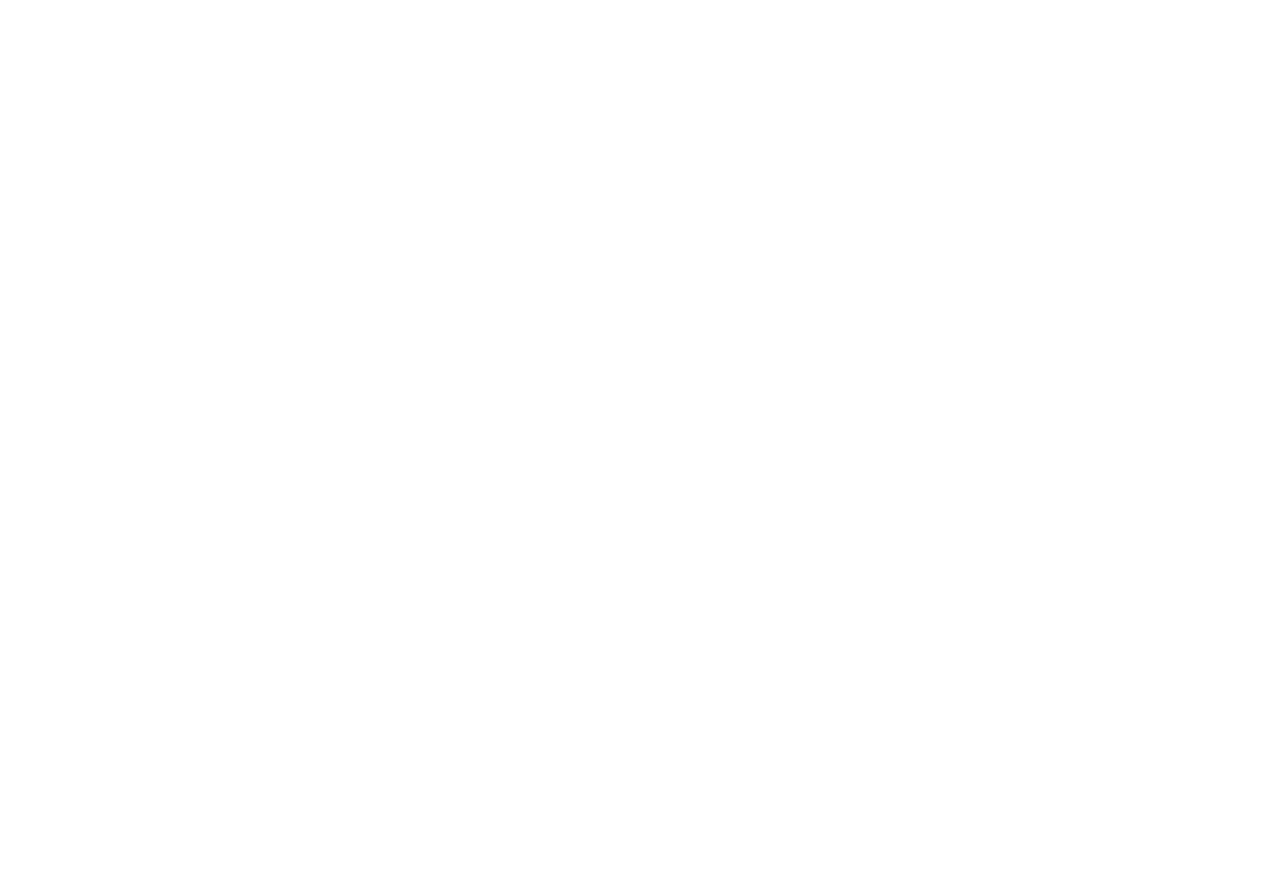
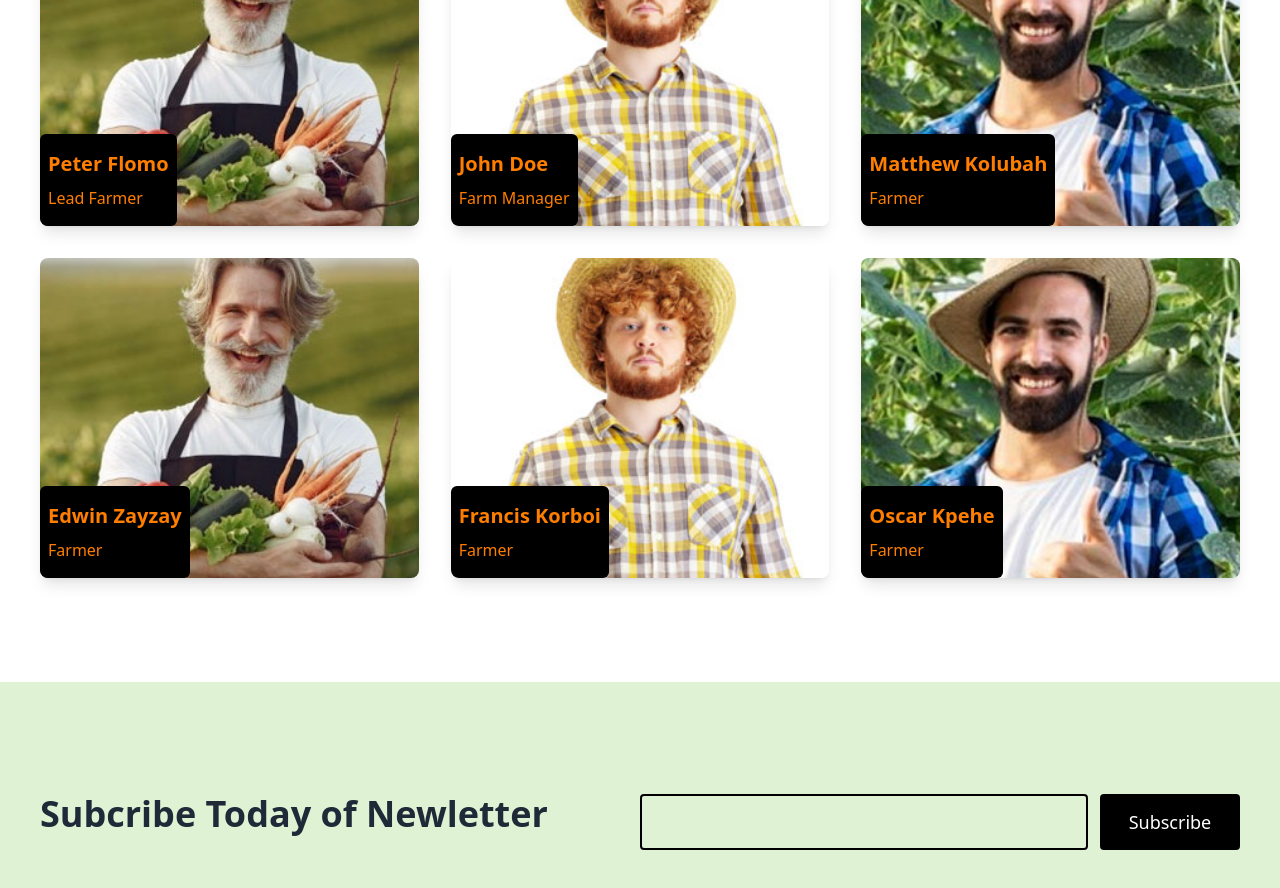
Before and after one commit to mulbahoplanojames/SteveCom, a React (Vite) app: page / in a window 1280 px wide. Shown: the part 4260-5148 px from the top of the page. Before the commit the page ends 3982 px from the top, so only its background shows below. Built offline with nearby package versions, Linux system fonts and the light colour scheme.

Commit message:
Working on the Visitors pages  Components

```diff
--- a/src/Components/Fruit_Card/FruitCard.jsx
+++ b/src/Components/Fruit_Card/FruitCard.jsx
@@ -32,7 +32,7 @@
               <img
                 src={add_icon_white}
                 alt="add_to_cart"
-                className="w-[35px] h-[35px] cursor-pointer absolute bottom-4 right-4"
+                className="w-[40px] h-[40px] cursor-pointer absolute bottom-4 right-4"
                 onClick={() => addToCart(id)}
               />
             ) : (
@@ -43,7 +43,7 @@
                   src={remove_icon_red}
                   alt="remove_from_cart"
                   onClick={() => removeFromCart(id)}
-                  className="w-[25px] h-[25px] cursor-pointer "
+                  className="w-[28px] h-[28px] cursor-pointer "
                 />
                 {/* Display the count of the food item in the cart */}
                 <p>{cartItems[id]}</p>
@@ -51,7 +51,7 @@
                 <img
                   src={add_icon_green}
                   alt="added_to_cart"
-                  className="w-[25px] h-[25px] cursor-pointer "
+                  className="w-[28px] h-[28px] cursor-pointer "
                   onClick={() => addToCart(id)}
                 />
               </div>
--- /dev/null
+++ b/src/Components/NewsLetter/NewsLetter.jsx
@@ -0,0 +1,22 @@
+const NewsLetter = () => {
+  return (
+    <>
+      <div className="bg-gray px-10 md:py-24 py-14 flex items-center md:flex-nowrap flex-wrap">
+        <h1 className="md:text-4xl text-3xl font-bold w-full pb-3 md:pb-0 md:text-left text-center">
+          Subcribe Today of Newletter
+        </h1>
+        <div className="w-full   mt-4 flex md:flex-nowrap flex-wrap md:gap-3 gap-y-3">
+          <input
+            type="email"
+            className="w-full h-[7vh] bg-transparent border-2 border-black outline-none rounded text-lg p-4"
+          />
+          <button className="text-white md:w-[30%] w-full bg-black rounded text-lg md:py-1 md:px-4 py-3">
+            Subscribe
+          </button>
+        </div>
+      </div>
+    </>
+  );
+};
+
+export default NewsLetter;
--- /dev/null
+++ b/src/Components/Our_Farmers/Farmers.jsx
@@ -0,0 +1,40 @@
+import { farmerData } from "../../Data/Data";
+
+const Farmers = () => {
+  return (
+    <>
+      <div className="md:px-10 px-4 py-10 mt-8 mb-16">
+        <p className="text-primary text-lg pb-3 uppercase font-bold">
+          Our Farmers
+        </p>
+        <h1 className="md:text-4xl text-3xl font-bold">Organic Meet Farmer</h1>
+
+        <div className="grid md:grid-cols-3 grid-cols-1 md:gap-8 gap-y-8 mt-8">
+          {farmerData.map((farmer) => (
+            <div
+              className="w-full bg-white hover:rounded-lg group relative shadow-lg rounded-lg overflow-hidden text-primary"
+              key={farmer.id}
+            >
+              <div className="w-full md:h-[20rem] h-[17rem]  overflow-hidden">
+                <img
+                  src={farmer.image}
+                  alt=""
+                  className="w-full h-full object-cover group-hover:scale-110 transition-all duration-300"
+                />
+              </div>
+
+              <div className="absolute bottom-0 left-0 bg-black rounded-md">
+                <h1 className="md:text-xl text-lg font-bold px-2 pt-4 pb-2">
+                  {farmer.name}
+                </h1>
+                <p className=" text-base px-2  pb-4">{farmer.position}</p>
+              </div>
+            </div>
+          ))}
+        </div>
+      </div>
+    </>
+  );
+};
+
+export default Farmers;
--- a/src/Data/Data.js
+++ b/src/Data/Data.js
@@ -49,3 +49,49 @@
       "We provide healthy organic Oranges to help you live a healthy life. We care about your health. Our Fruits and Vegetables are organic. ",
   },
 ];
+
+// ===========================================================================
+
+import farmer1 from "/src/assets/farmer1.jpg";
+import farmer2 from "/src/assets/farmer2.jpg";
+import farmer3 from "/src/assets/farmer3.jpg";
+// import farmer1 from "/src/assets/farmer1.jpg"
+
+export const farmerData = [
+  {
+    id: 1,
+    name: "Peter Flomo",
+    position: "Lead Farmer",
+    image: farmer1,
+  },
+  {
+    id: 2,
+    name: "John Doe",
+    position: "Farm Manager",
+    image: farmer2,
+  },
+  {
+    id: 3,
+    name: "Matthew Kolubah",
+    position: "Farmer",
+    image: farmer3,
+  },
+  {
+    id: 4,
+    name: "Edwin Zayzay",
+    position: "Farmer",
+    image: farmer1,
+  },
+  {
+    id: 5,
+    name: "Francis Korboi",
+    position: "Farmer",
+    image: farmer2,
+  },
+  {
+    id: 6,
+    name: "Oscar Kpehe",
+    position: "Farmer",
+    image: farmer3,
+  },
+];
--- a/src/Pages/Home/Home.jsx
+++ b/src/Pages/Home/Home.jsx
@@ -4,6 +4,8 @@
 import HomeServices from "../../Components/Home_Services/HomeServices";
 import FruitDsiplay from "../../Components/Fruit_Display/FruitDisplay";
 import WhyChooseUs from "../../Components/Why_Choose_Us/WhyChooseUs";
+import Farmers from "../../Components/Our_Farmers/Farmers";
+import NewsLetter from "../../Components/NewsLetter/NewsLetter";
 
 const Home = () => {
   const [category, setCategory] = useState("All");
@@ -15,6 +17,8 @@
       <HomeServices />
       <FruitDsiplay category={category} />
       <WhyChooseUs />
+      <Farmers />
+      <NewsLetter />
     </>
   );
 };
```
